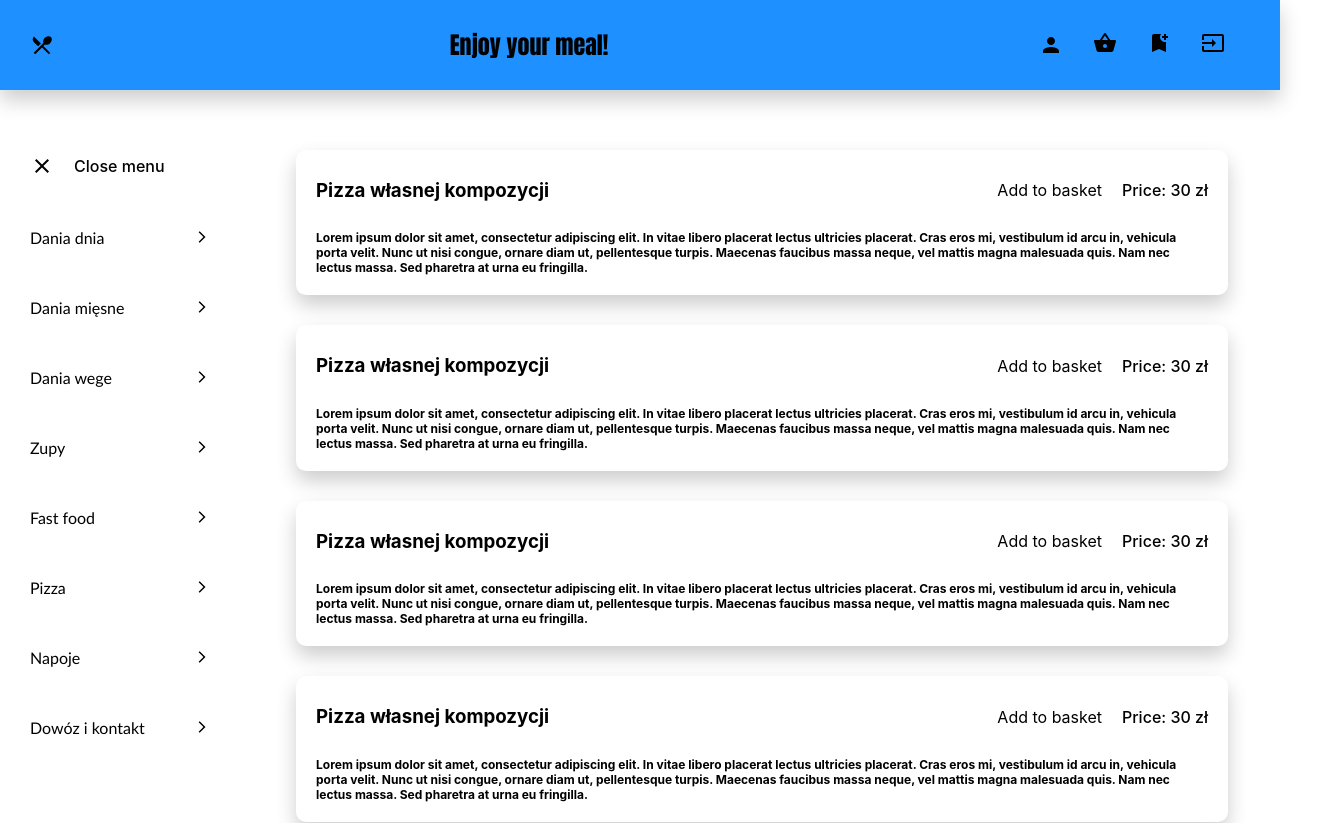
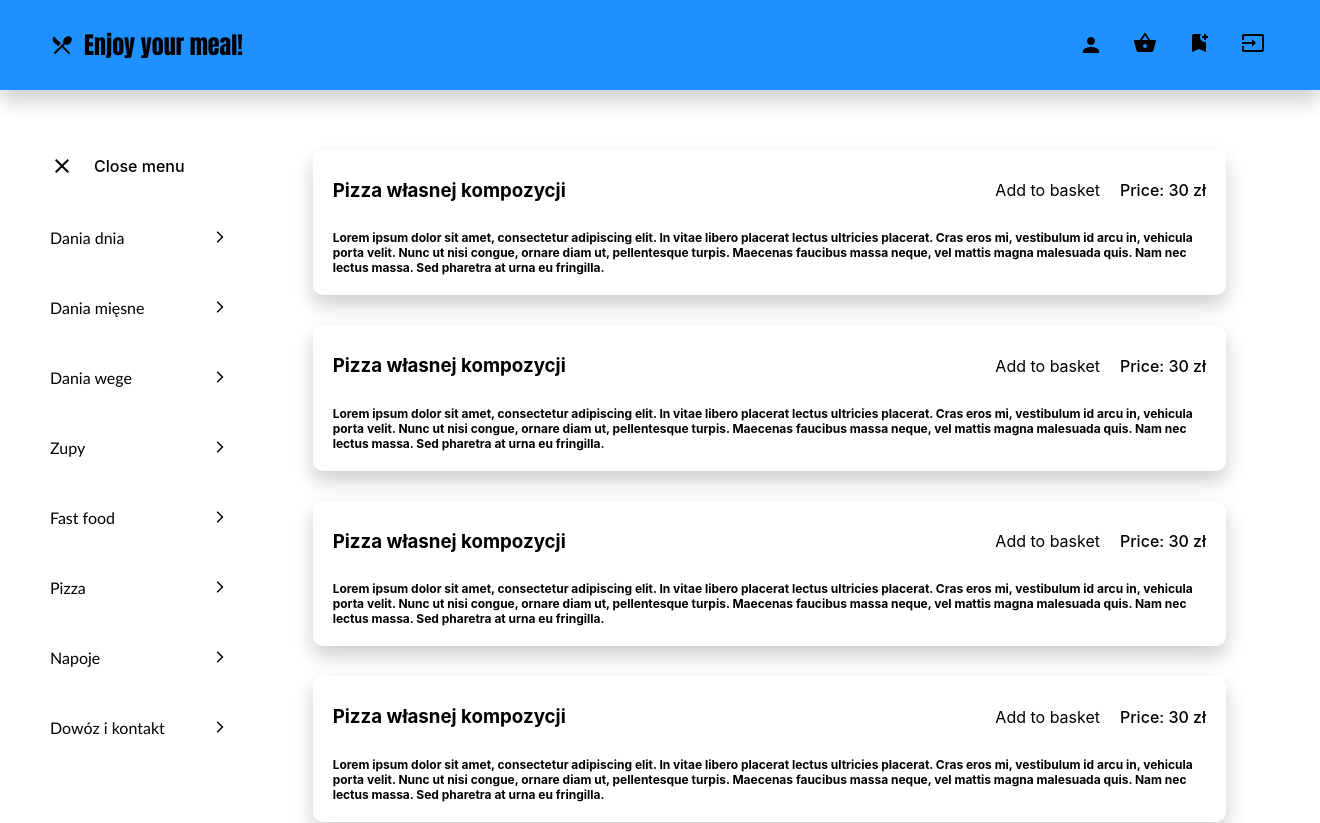
Before and after one commit to gorakuba/restaurant-app, a React (Create React App) app: page /soups in a window 1280 px wide. Shown: the top 823 px of the page, 1320 px wide, since content can reach past the window. Built offline with nearby package versions, Linux system fonts and the light colour scheme; a web font is replaced by a local one.

Commit message:
sdjgksdg

```diff
--- a/src/components/BasketProduct/BasketProduct.styled.js
+++ b/src/components/BasketProduct/BasketProduct.styled.js
@@ -2,11 +2,17 @@ import styled from "styled-components";
 
 const ProductStyle = styled.div`
   background-color: rgb(255, 255, 255);
-  width: 95%;
+  background-color: rgb(255, 255, 255);
+  width: auto;
   padding: 10px;
-  margin: 30px 10px 10px 10px;
+  margin: 30px 10px 10px 30px;
   border-radius: 10px;
   box-shadow: 0 10px 20px rgba(0, 0, 0, 0.2);
+
+  @media (max-width: 600px) {
+    margin-left: 10px;
+    width: 95%;
+  }
 
   &:first-child {
     margin-top: 0px;
--- a/src/components/Header/Header.js
+++ b/src/components/Header/Header.js
@@ -25,10 +25,9 @@ function Header() {
       <HeaderLeft>
         <Link to='/' className='link'>
           <RestaurantMenuIcon />
+          <HeaderMiddle>Enjoy your meal!</HeaderMiddle>
         </Link>
       </HeaderLeft>
-
-      <HeaderMiddle>Enjoy your meal!</HeaderMiddle>
 
       <HeaderRight>
         <PersonIcon className='headerRightIcon' onClick={openModal} />
--- a/src/components/Header/Header.styled.js
+++ b/src/components/Header/Header.styled.js
@@ -13,24 +13,21 @@ const HeaderStyle = styled.header`
   margin-bottom: 30px;
   justify-content: space-between;
   z-index: 10;
-
-  @media (max-width: 600px) {
-    width: 100%;
-  }
+  width: 100%;
 `;
 
 const HeaderLeft = styled.div`
   display: flex;
   align-items: center;
   justify-content: center;
-  margin-left: 10px;
+  margin-left: 30px;
 
   .link {
     text-decoration: none;
     color: rgb(0 0 0);
     display: flex;
     align-items: center;
-    justify-content: left;
+    justify-content: center;
   }
 
   &:hover {
@@ -40,7 +37,6 @@ const HeaderLeft = styled.div`
 
 const HeaderMiddle = styled.div`
   padding: 10px;
-  width: 40%;
   text-align: center;
   font-weight: 500;
   font-size: 24px;
--- a/src/components/Product/Product.js
+++ b/src/components/Product/Product.js
@@ -52,6 +52,17 @@ function Product({ id, name, description, price }) {
 
   const basketAdd = () => {
     setClicked((prev) => !prev);
+    setCounter(counter + 1);
+
+    dispatch({
+      type: "ADD_TO_BASKET",
+      product: {
+        id: id,
+        name: name,
+        price: price,
+        description: description,
+      },
+    });
   };
 
   return (
@@ -60,7 +71,7 @@ function Product({ id, name, description, price }) {
         <h3>{name}</h3>
 
         <AddSection>
-          {clicked ? (
+          {clicked && counter > 0 ? (
             <Counter>
               <AddIcon onClick={counterPlus} />
               {counter}
--- a/src/components/Product/Product.styled.js
+++ b/src/components/Product/Product.styled.js
@@ -2,11 +2,15 @@ import styled from "styled-components";
 
 const ProductStyle = styled.div`
   background-color: rgb(255, 255, 255);
-  width: 95%;
+  width: auto;
   padding: 10px;
-  margin: 30px 10px 10px 10px;
+  margin: 30px 24px 10px 10px;
   border-radius: 10px;
   box-shadow: 0 10px 20px rgba(0, 0, 0, 0.2);
+
+  @media (max-width: 600px) {
+    width: 95%;
+  }
 
   &:first-child {
     margin-top: 0px;
--- a/src/components/Sidebar/Sidebar.styled.js
+++ b/src/components/Sidebar/Sidebar.styled.js
@@ -1,14 +1,13 @@
 import styled from "styled-components";
 
 const OpenSidebar = styled.div`
-  margin: 33px 0 20px 30px;
+  margin: 33px 0 20px 50px;
 
   &:hover {
     cursor: pointer;
   }
 
   @media (max-width: 600px) {
-    margin-left: 40px;
     display: flex;
     flex-direction: column;
   }
@@ -17,7 +16,7 @@ const OpenSidebar = styled.div`
 const SidebarStyle = styled.div`
   width: 20%;
   background-color: rgb(255 255 255);
-  margin-bottom: 20px;
+  margin: 0 0 20px 20px;
 
   .link {
     color: rgb(0 0 0);
@@ -29,6 +28,7 @@ const SidebarStyle = styled.div`
     display: flex;
     flex-direction: column;
     align-items: center;
+    margin-left: 0;
   }
 `;
 
@@ -40,7 +40,7 @@ const Close = styled.div`
   @media (max-width: 600px) {
     width: 100%;
     justify-content: left;
-    margin: 30px 0 20px 65px;
+    margin: 30px 0 20px 100px;
   }
 
   p {
--- a/src/components/Table/Table.styled.js
+++ b/src/components/Table/Table.styled.js
@@ -37,7 +37,7 @@ const TableStyle = styled.div`
   }
 
   .number {
-    padding: 5px 5px 5px 18px;
+    padding: 5px;
     margin-left: 10px;
     text-align: center;
     width: 50px;
--- a/src/routes/Basket/Basket.js
+++ b/src/routes/Basket/Basket.js
@@ -1,6 +1,5 @@
 import React from "react";
 import Header from "../../components/Header/Header";
-import { useStateValue } from "../../helper/StateProvider";
 import { BasketStyle, LeftSide, RightSide } from "./Basket.styled";
 import BasketProduct from "../../components/BasketProduct/BasketProduct";
 import CurrencyFormat from "react-currency-format";
--- a/src/routes/Basket/Basket.styled.js
+++ b/src/routes/Basket/Basket.styled.js
@@ -18,7 +18,7 @@ const BasketStyle = styled.div`
     font-family: Cambria, Cochin, Georgia, Times, "Times New Roman", serif;
 
     @media (max-width: 600px) {
-      margin-left: -15px;
+      margin-left: 0;
       text-align: center;
     }
   }
--- a/src/routes/Home/Home.styled.js
+++ b/src/routes/Home/Home.styled.js
@@ -3,10 +3,12 @@ import styled from "styled-components";
 const Container = styled.div`
   display: flex;
   background-color: rgb(255 255 255);
+  margin-left: 20px;
 
   @media (max-width: 600px) {
     display: flex;
     flex-direction: column;
+    margin-left: 0;
   }
 `;
 
--- a/src/routes/SpecialsOfTheDay/Special.styled.js
+++ b/src/routes/SpecialsOfTheDay/Special.styled.js
@@ -12,7 +12,6 @@ const Container = styled.div`
 const Content = styled.div`
   background-color: rgb(255 255 255);
   padding: 30px;
-  width: 75%;
 
   @media (max-width: 600px) {
     width: 90%;
```
